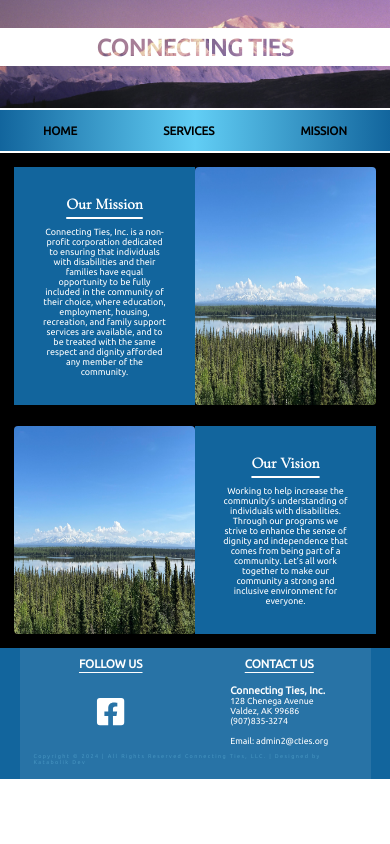
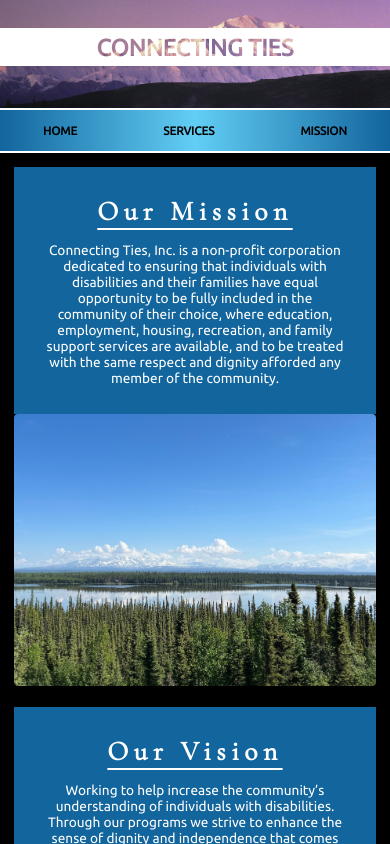
Before and after one commit to Katabolik-Dev/connecting-ties-nextjs, a Next.js app: page / in a window 390 px wide. Built offline with nearby package versions, Linux system fonts and the light colour scheme.

Commit message:
tweaked footer information

```diff
--- a/src/app/globals.css
+++ b/src/app/globals.css
@@ -117,7 +117,7 @@ body{
 
 .card-grid{
   display: grid;
-  grid-template-columns: 1fr 1fr;
+  grid-template-columns: 1fr;
   justify-content: center;
   width: 100%;
   height: auto;
@@ -126,6 +126,11 @@ body{
   row-gap: 1.5rem;
 }
 
+.card{
+  display: grid;
+  grid-template-columns: 1fr 1fr;
+  width: 100%;
+}
 
 .card-content{
   display: flex;
@@ -150,7 +155,6 @@ body{
 .card-image{
   display: flex;
   justify-content: center;
-  width: 100%;
   height: auto;
 }
 
@@ -172,12 +176,13 @@ body{
 
 .footer-grid{
   display: grid;
-  grid-template-columns: 1fr 1fr;
-  width: 90%;
+  width: 100%;
+  grid-template-columns: 1fr 1fr 1fr;
   padding: .5rem;
   background-color: var(--dark-blue);
   color: white;
   font-size: 1.5vw;
+  padding: 1rem;
 }
 
 .social-media{
@@ -192,7 +197,6 @@ body{
   text-decoration: underline;
   text-underline-offset: .3rem;
   text-transform: uppercase;
-  font-size: 3vw;
   padding: 1rem;
   padding-top: .125rem;
 }
@@ -201,19 +205,42 @@ body{
   width: 100%;
 }
 
+.social-media-links{
+  text-align: center;
+}
+
 #facebook-link{
-  font-size: 8vw;
+  font-size: 12vw;
 }
 
 .contact-us{
-  display: flex;
-  justify-content: center;
   align-items: center;
 }
 
+#contact-us-title{
+  grid-column: span 2;
+}
+
+.address{
+  text-align: justify;
+  line-height: normal;
+  font-size: 2vw;
+  padding: 1rem;
+}
+
+.address a{
+  color: var(--light-blue);
+  text-decoration: none;
+}
+
+.address a:hover{
+  text-decoration: underline;
+}
+
+
 .disclaimer {
   display: flex;
-  grid-column: span 2;
+  grid-column: span 3;
   justify-content: center;
   align-items: center; /* Center vertically */
   font-size: 1vw;
@@ -253,9 +280,27 @@ body{
     font-size: 2.25vw;
   }
 
+  .card{
+    grid-template-columns: 1fr;
+  }
+
+  .card-text{
+    font-size: 3.5vw;
+  }
+
+  #vision{
+   display: flex;
+   flex-direction: column-reverse;
+  }
+
   .disclaimer{
     letter-spacing: .1rem;
     font-size: 1.4vw;
+  }
+
+  .address{
+    line-height: normal;
+    font-size: 2vw;
   }
 }
 
--- a/src/app/page.tsx
+++ b/src/app/page.tsx
@@ -3,7 +3,7 @@ import styles from "./page.module.css";
 import Navbar from "@/ui/navbar/Navbar"
 import Header from '@/ui/header/Header'
 import Footer from '@/ui/footer/Footer'
-import Hero from '@/ui/news/Hero'
+import Hero from '@/ui/hero/Hero'
 
 export default function Home() {
   return (
--- a/src/ui/footer/Footer.tsx
+++ b/src/ui/footer/Footer.tsx
@@ -4,24 +4,30 @@ export default function Footer(){
     return (
         <footer className="footer">
             <div className="footer-grid">
+            <h1 id="contact-us-title" className="footer-section-title">Contact Us</h1>
             <h1 className="footer-section-title">Follow Us</h1>
-            <h1 className="footer-section-title">Contact Us</h1>
+                <ul className="address">
+                    <h3 className="address-header">Valdez Office</h3>
+                    <p>128 Chenega Avenue</p>
+                    <p>P.O. Box 2017</p>
+                    <p>Valdez, AK 99686</p>
+                    <p><b>Phone:</b> (907)835-3274</p>
+                    <p><b>Fax:</b> (907) 835-3512 </p>
+                    <b>Email:</b><a href="mailto:m.dickman@cties.org"> m.dickman@cties.org</a>
+                </ul>
+                <ul className="address">
+                    <h3 className="address-header">Glennallen Office</h3>
+                    <p>Mile 111 Richardson Hwy</p>
+                    <p>P.O. Box </p>
+                    <p>Glennallen, AK 99588</p>
+                    <p><b>Phone:</b> (907) 822-3384</p>
+                    <p><b>Fax:</b> (907) 822-5484 </p>
+                    <b>Email:</b><a href="mailto:t.devens@cties.org"> t.devens@cties.org</a>
+                </ul>
             <section className="social-media" >
                 <nav className="social-media-links">
                     <a href="https://www.facebook.com/ConnectingTiesIncAlaska/"><span id="facebook-link"><FaFacebookSquare /></span></a>
-                    <a href=""><span></span></a>
-                    <a href=""><span></span></a>
                 </nav>
-            </section>
-            <section className="contact-us">
-                <ul>
-                    <h3>Connecting Ties, Inc.</h3>
-                    <p>128 Chenega Avenue</p>
-                    <p>Valdez, AK 99686</p>
-                    <p>(907)835-3274</p>
-                    <br />
-                    <p>Email: admin2@cties.org</p>
-                </ul>
             </section>
             <section className="disclaimer">
                 <p className="disclaimer-text">Copyright © 2024 | All Rights Reserved Connecting Ties, LLC. | Designed by Katabolik Dev</p>
--- /dev/null
+++ b/src/ui/hero/Hero.tsx
@@ -0,0 +1,60 @@
+'use client'
+
+import Link from 'next/link';
+import {useState, useEffect} from 'react';
+import axios from 'axios';
+import Image from 'next/image'
+import styles from './component.module.css'
+import { Cormorant } from 'next/font/google';
+
+const cormorant = Cormorant({
+    weight: '400',
+    subsets: ["latin"],
+    variable: '--font-cormorant'
+})
+
+
+
+
+export default function Hero(){
+
+    const domain = 'https://connecting-ties-api.vercel.app'
+
+    return (
+        <>
+        <section className="card-grid">
+            <div id="mission" className="card">
+                <div className={`card-content ${cormorant.variable}`}>
+                            <h1 className={`card-header ${styles.header}`}>Our Mission</h1>
+                            <p className="card-text">
+                            Connecting Ties, Inc. is a non-profit corporation dedicated to ensuring that individuals with disabilities and their families have equal opportunity to be fully included in the community of their choice, where education, employment, housing, recreation, and family support services are available, and to be treated with the same respect and dignity afforded any member of the community.
+                            </p>
+                </div>
+                <div className="card-image">
+                    <img src="/glennallen.jpg"
+                        alt="image"
+                        className="responsive"
+                        loading="lazy"
+                        />
+                </div>
+            </div>
+
+            <div id="vision" className="card">
+            <div className="card-image">
+                    <img src="/glennallen.jpg"
+                        alt="image"
+                        className="responsive"
+                        loading="lazy"
+                        />
+                </div>
+                <div className={`card-content ${cormorant.variable}`}>
+                    <h1 className={`${styles.header}`}>Our Vision</h1>
+                    <p className="card-text">
+                    Working to help increase the community’s understanding of individuals with disabilities. Through our programs we strive to enhance the sense of dignity and independence that comes from being part of a community. Let’s all work together to make our  community a strong and inclusive environment for everyone.
+                    </p>
+                </div>
+            </div>
+        </section>
+        </>
+    )
+}
--- a/src/ui/news/component.module.css
+++ b/src/ui/hero/component.module.css
@@ -6,3 +6,11 @@
     text-decoration-thickness: 2px;
     text-underline-offset: 8px;
 }
+
+@media (max-width: 700px) {
+    .header{
+        font-size: 7vw;
+        letter-spacing: .4rem;
+    }
+
+}
--- a/src/ui/news/Hero.tsx
+++ /dev/null
@@ -1,58 +0,0 @@
-'use client'
-
-import Link from 'next/link';
-import {useState, useEffect} from 'react';
-import axios from 'axios';
-import Image from 'next/image'
-import styles from './component.module.css'
-import { Cormorant } from 'next/font/google';
-
-const cormorant = Cormorant({
-    weight: '400',
-    subsets: ["latin"],
-    variable: '--font-cormorant'
-})
-
-
-
-
-export default function Hero(){
-
-    const domain = 'https://connecting-ties-api.vercel.app'
-
-
-
-    return (
-        <>
-        <section className="card-grid">
-
-                    <div className={`card-content ${cormorant.variable}`}>
-                        <h1 className={`card-header ${styles.header}`}>Our Mission</h1>
-                        <p className="card-text">
-                        Connecting Ties, Inc. is a non-profit corporation dedicated to ensuring that individuals with disabilities and their families have equal opportunity to be fully included in the community of their choice, where education, employment, housing, recreation, and family support services are available, and to be treated with the same respect and dignity afforded any member of the community.
-                        </p>
-                    </div>
-                    <div className="card-image">
-                        <img src="/glennallen.jpg"
-                            alt="image"
-                            className="responsive"
-                            loading="lazy"
-                            />
-                    </div>
-                    <div className="card-image">
-                        <img src="/glennallen.jpg"
-                            alt="image"
-                            className="responsive"
-                            loading="lazy"
-                            />
-                    </div>
-                    <div className={`card-content ${cormorant.variable}`}>
-                        <h1 className={`${styles.header}`}>Our Vision</h1>
-                        <p className="card-text">
-                        Working to help increase the community’s understanding of individuals with disabilities. Through our programs we strive to enhance the sense of dignity and independence that comes from being part of a community. Let’s all work together to make our  community a strong and inclusive environment for everyone.
-                        </p>
-                    </div>
-        </section>
-        </>
-    )
-}
```
Also changed, not shown: src/ui/hero/NewsCard.tsx (renamed from src/ui/news/NewsCard.tsx).
